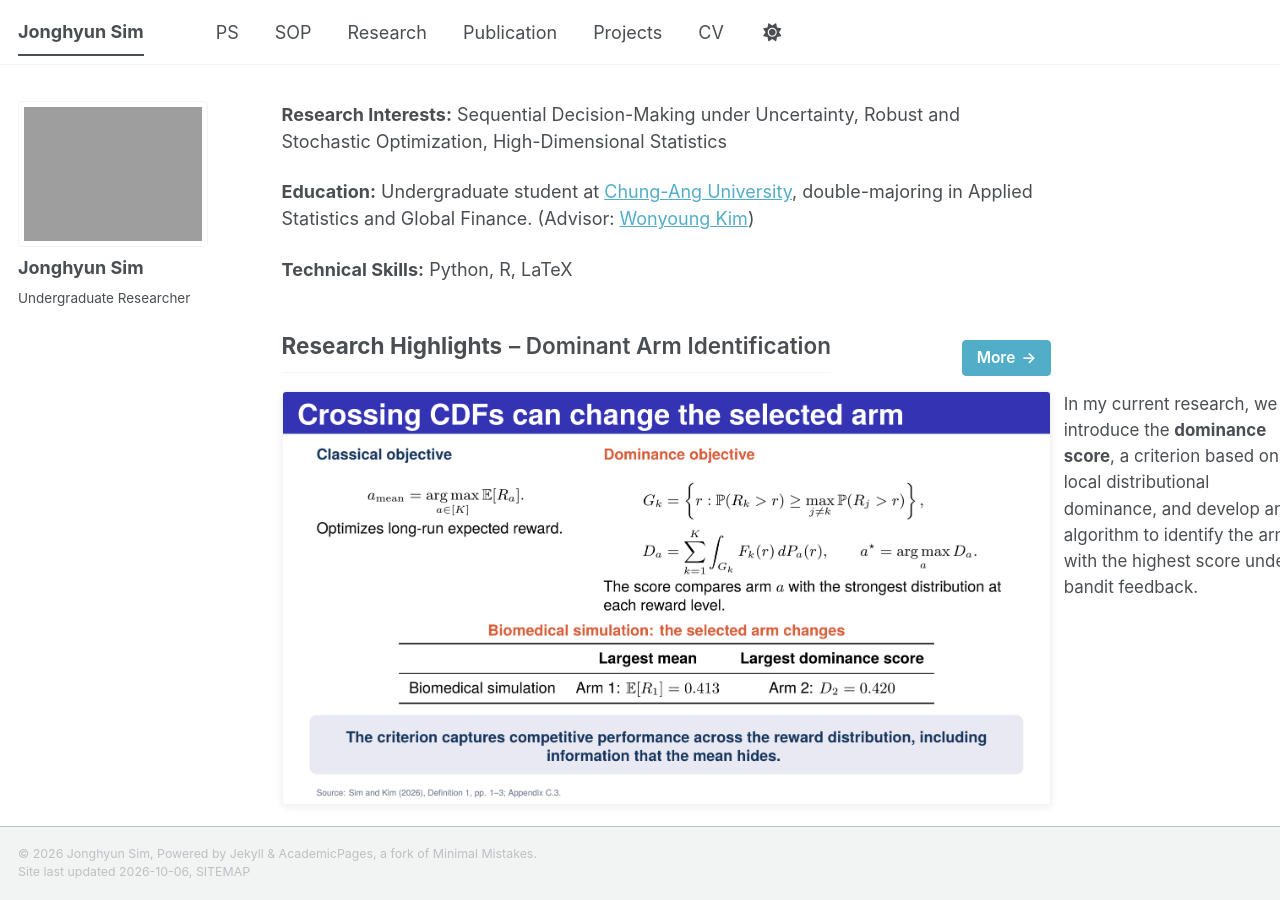
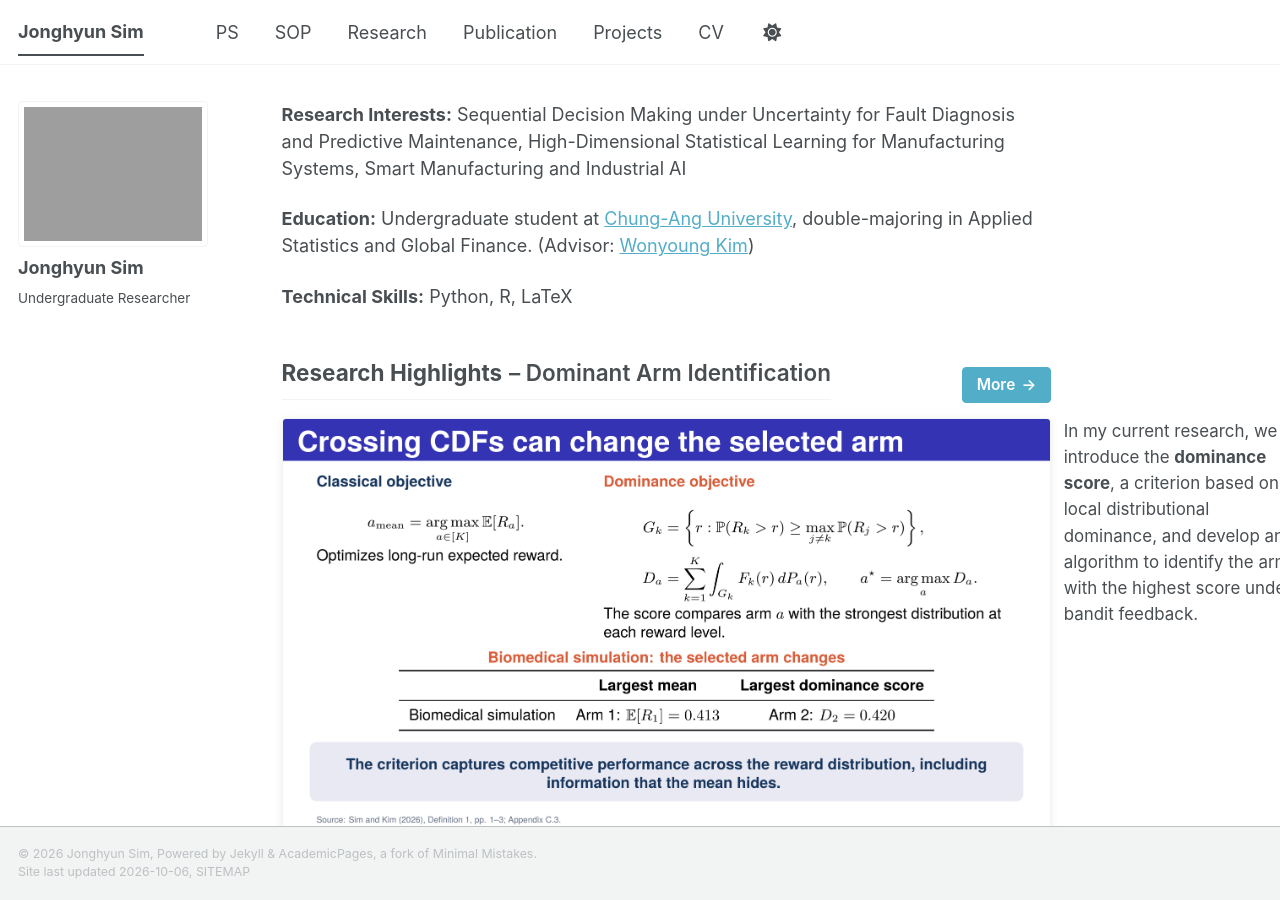
Before and after one commit to simjonghyun/ie, a Jekyll site: the page built from _pages/about.md, in a window 1280 px wide and 900 px high. Built offline with Jekyll 4.4.1, drawn with Linux system fonts in a browser that asks for light colours; a style sheet for code colours, icons or effects is not loaded.

Commit message:
Update about.md

```diff
--- a/_pages/about.md
+++ b/_pages/about.md
@@ -6,7 +6,7 @@ redirect_from:
   - /about/
   - /about.html
 ---
-**Research Interests:** Sequential Decision-Making under Uncertainty, Robust and Stochastic Optimization, High-Dimensional Statistics
+**Research Interests:**  Sequential Decision Making under Uncertainty for Fault Diagnosis and Predictive Maintenance, High-Dimensional Statistical Learning for Manufacturing Systems, Smart Manufacturing and Industrial AI
 
 **Education:** Undergraduate student at [Chung-Ang University](https://www.cau.ac.kr/), double-majoring in Applied Statistics and Global Finance. (Advisor: [Wonyoung Kim](https://www.siai.cau.ac.kr/))
 
```
